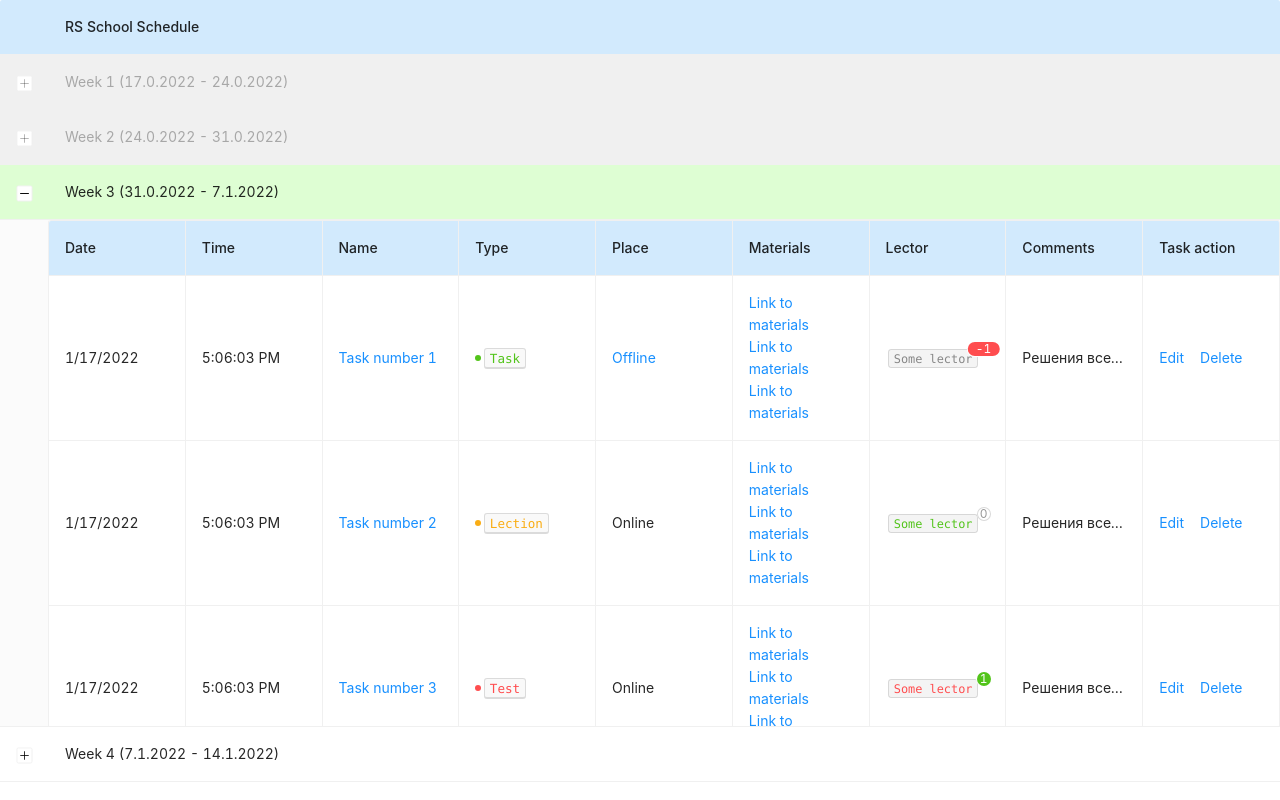
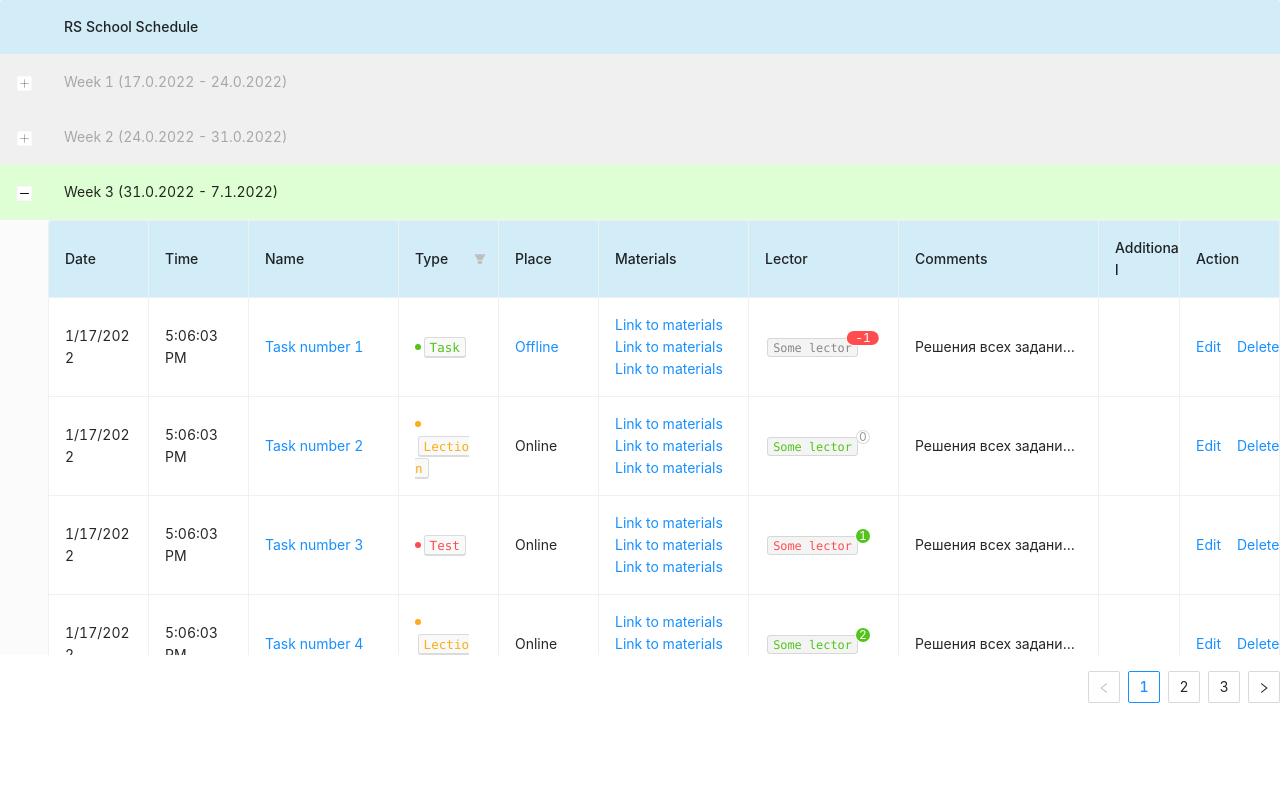
Before and after one commit to Yan-Black/Schedule, a React app: page / in a window 1280 px wide. Shown: the top 800 px of the page. Built offline with nearby package versions, Linux system fonts and the light colour scheme.

Commit message:
feat: make date, time and action colums fixed

```diff
--- a/src/components/TableSchedule/index.scss
+++ b/src/components/TableSchedule/index.scss
@@ -1,7 +1,7 @@
 @import '~antd/dist/antd.css';
 
 .ant-table-thead > tr > th {
-    background: #2196f333;
+    background: #d2ecf8;
 }
 
 .currentWeek2 {
--- a/src/components/TableSchedule/index.tsx
+++ b/src/components/TableSchedule/index.tsx
@@ -1,39 +1,49 @@
 import * as React from 'react';
-import { Table, Badge, Menu, Dropdown, Space, Typography, Tooltip } from 'antd';
-import { DownOutlined } from '@ant-design/icons';
+import { Table, Badge, Space, Typography, Tooltip } from 'antd';
 import './index.scss';
+import { ColumnsType } from 'antd/lib/table/Table';
 
 interface User {
   key: number;
   name: string;
 }
 
+interface ScheduleData {
+  comments: string;
+  deadlineDay: string;
+  deadlineTime: string;
+  key: number;
+  name: string;
+  startDay: string;
+  startTime: string;
+  type: string;
+}
+
 const { Text, Link } = Typography;
-
-const menu = (
-  <Menu>
-    <Menu.Item>Edit</Menu.Item>
-    <Menu.Item>Delete</Menu.Item>
-  </Menu>
-);
 
 const TableSchedule: React.FC = () => {
   const expandedRowRender = () => {
-    const columns = [
+    const columns: ColumnsType<User> = [
       {
         title: 'Date',
         dataIndex: 'startDay',
         key: 'startDay',
+        width: 100,
+        fixed: 'left',
       },
       {
         title: 'Time',
         dataIndex: 'startTime',
         key: 'startTime',
+        width: 100,
+        fixed: 'left',
       },
       {
         title: 'Name',
         dataIndex: 'name',
         key: 'name',
+        width: 150,
+        fixed: 'left',
         render: (text) => (
           <Link href="https://ant.design" target="_blank">
             {text}
@@ -42,44 +52,40 @@ const TableSchedule: React.FC = () => {
       },
       {
         title: 'Type',
+        dataIndex: 'type',
         key: 'type',
-        render: (text, row, index) => {
-          const taskType =
-            ((index === 1 || index === 3 || index === 7) && 'Lection') ||
-            ((index === 2 || index === 6 || index === 8 || index === 12) && 'Test') ||
-            'Task';
+        width: 100,
+        filters: [
+          {
+            text: 'Task',
+            value: 'Task',
+          },
+          {
+            text: 'Lection',
+            value: 'Lection',
+          },
+          {
+            text: 'Test',
+            value: 'Test',
+          },
+        ],
+        onFilter: (value: string, record: ScheduleData) => record.type.indexOf(value) === 0,
+        render: (text: string) => {
           return (
             <span>
-              <Badge status={(taskType === 'Lection' && 'warning') || (taskType === 'Test' && 'error') || 'success'} />
-              <Text
-                type={(taskType === 'Lection' && 'warning') || (taskType === 'Test' && 'danger') || 'success'}
-                keyboard
-              >
-                {taskType}
+              <Badge status={(text === 'Lection' && 'warning') || (text === 'Test' && 'error') || 'success'} />
+              <Text type={(text === 'Lection' && 'warning') || (text === 'Test' && 'danger') || 'success'} keyboard>
+                {text}
               </Text>
             </span>
           );
         },
       },
-      // {
-      //   title: 'Deadline',
-      //   children: [
-      //     {
-      //       title: 'Date',
-      //       dataIndex: 'deadlineDay',
-      //       key: 'deadlineDay',
-      //     },
-      //     {
-      //       title: 'Time',
-      //       dataIndex: 'deadlineTime',
-      //       key: 'deadlineTime',
-      //     },
-      //   ],
-      // },
       {
         title: 'Place',
         dataIndex: 'place',
         key: 'place',
+        width: 100,
         render: (text, row, index) => {
           const place =
             ((index === 1 || index === 3 || index === 7) && 'Online') ||
@@ -98,6 +104,7 @@ const TableSchedule: React.FC = () => {
         title: 'Materials',
         dataIndex: 'materials',
         key: 'materials',
+        width: 150,
         render: () => (
           <>
             <Link className="materials-link" href="https://ant.design" target="_blank">
@@ -116,6 +123,7 @@ const TableSchedule: React.FC = () => {
         title: 'Lector',
         dataIndex: 'lector',
         key: 'lector',
+        width: 150,
         render: (text, row, index) => {
           const rating = (-1) ** 2 * index - 1;
           return (
@@ -148,29 +156,44 @@ const TableSchedule: React.FC = () => {
         title: 'Comments',
         dataIndex: 'comments',
         key: 'comments',
+        width: 200,
         ellipsis: {
           showTitle: false,
         },
-        render: (address) => (
+        render: (address: React.ReactElement) => (
           <Tooltip placement="topLeft" title={address}>
             {address}
           </Tooltip>
         ),
       },
       {
-        title: 'Task action',
+        title: 'Additional',
+        dataIndex: 'additional',
+        key: 'additional',
+        width: 100,
+      },
+      {
+        title: 'Additional',
+        dataIndex: 'additional',
+        key: 'additional',
+        width: 100,
+      },
+      {
+        title: 'Additional',
+        dataIndex: 'additional',
+        key: 'additional',
+        width: 100,
+      },
+      {
+        title: 'Action',
         dataIndex: 'operation',
         key: 'operation',
+        width: 100,
+        fixed: 'right',
         render: () => (
           <Space size="middle">
             <a href="https://ant.design">Edit</a>
             <a href="https://ant.design">Delete</a>
-            {/* <Dropdown overlay={menu}>
-              <a href="https://ant.design">
-                More
-                <DownOutlined />
-              </a>
-            </Dropdown> */}
           </Space>
         ),
       },
@@ -178,6 +201,10 @@ const TableSchedule: React.FC = () => {
 
     const data = [];
     for (let i = 0; i < 15; ++i) {
+      const taskType =
+        ((i === 1 || i === 3 || i === 7) && 'Lection') ||
+        ((i === 2 || i === 6 || i === 8 || i === 12) && 'Test') ||
+        'Task';
       data.push({
         key: i,
         startDay: new Date().toLocaleDateString(),
@@ -187,9 +214,11 @@ const TableSchedule: React.FC = () => {
         deadlineTime: new Date().toLocaleTimeString(),
         comments:
           'Решения всех заданий доступны после 20-минутной паузы. Для проверки самостоятельности решения  заданий нужно посмотреть и послушать как студент решает пройденные им таски',
+        type: taskType,
       });
     }
-    return <Table<User> bordered columns={columns} dataSource={data} pagination={false} scroll={{ y: 450 }} />;
+
+    return <Table<User> bordered columns={columns} pagination={false} dataSource={data} scroll={{ y: 450 }} />;
   };
 
   const columns = [
@@ -222,16 +251,16 @@ const TableSchedule: React.FC = () => {
   }
 
   return (
-    <>
     <Table<User>
       className="components-table-demo-nested"
       columns={columns}
       expandable={{ expandedRowRender }}
       defaultExpandedRowKeys={[2]}
       dataSource={data}
+      // pagination={false}
       rowClassName={(record, index) => `currentWeek${index}`}
+      scroll={{ y: 600 }}
     />
-    </>
   );
 };
 
--- a/src/store/index.ts
+++ b/src/store/index.ts
@@ -1,8 +1,6 @@
 import { configureStore, combineReducers } from '@reduxjs/toolkit';
 
-const rootReducer = combineReducers({
-
-});
+const rootReducer = combineReducers({});
 
 const store = configureStore({
   reducer: rootReducer,
```
Lines whose indentation alone changed are shown as unchanged.
